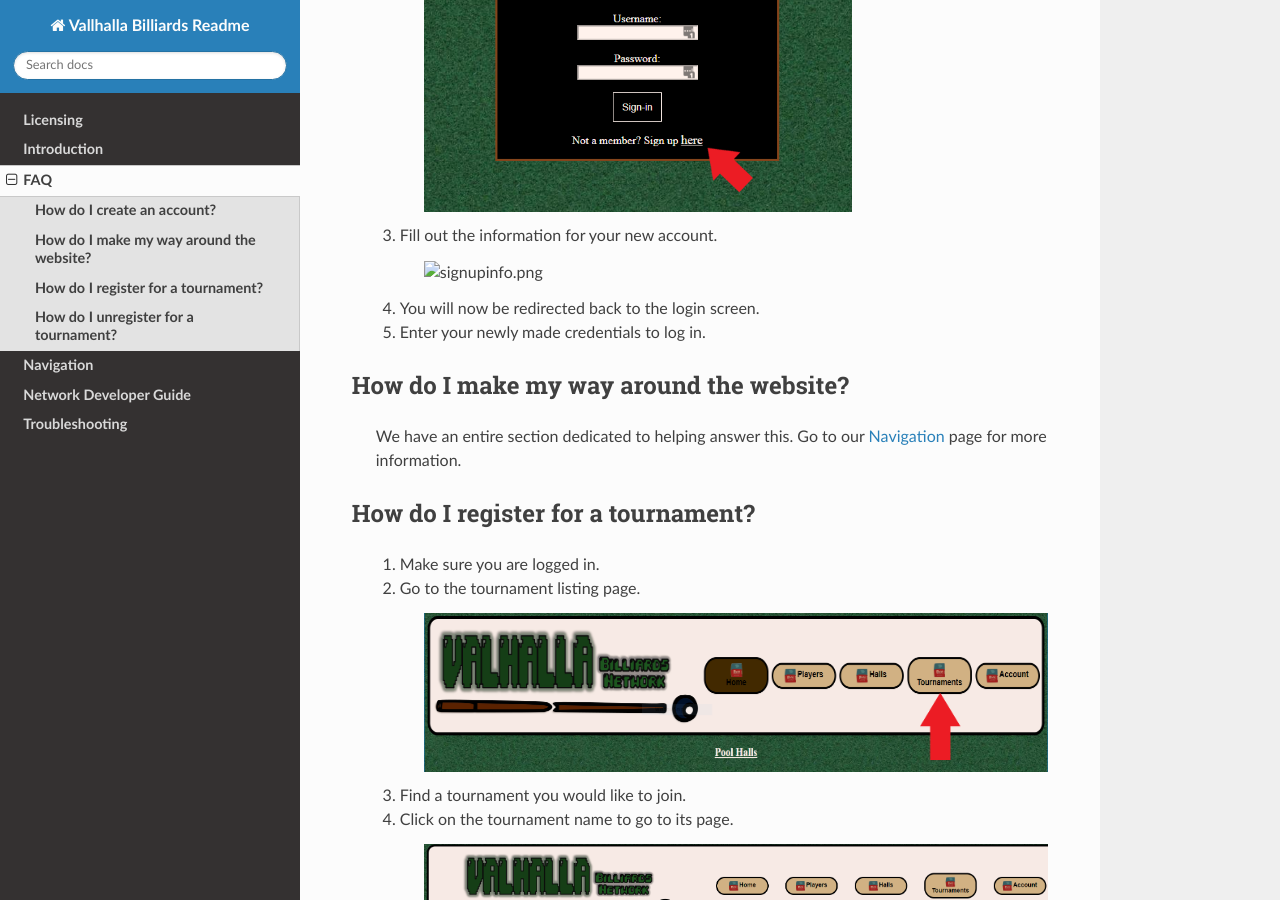
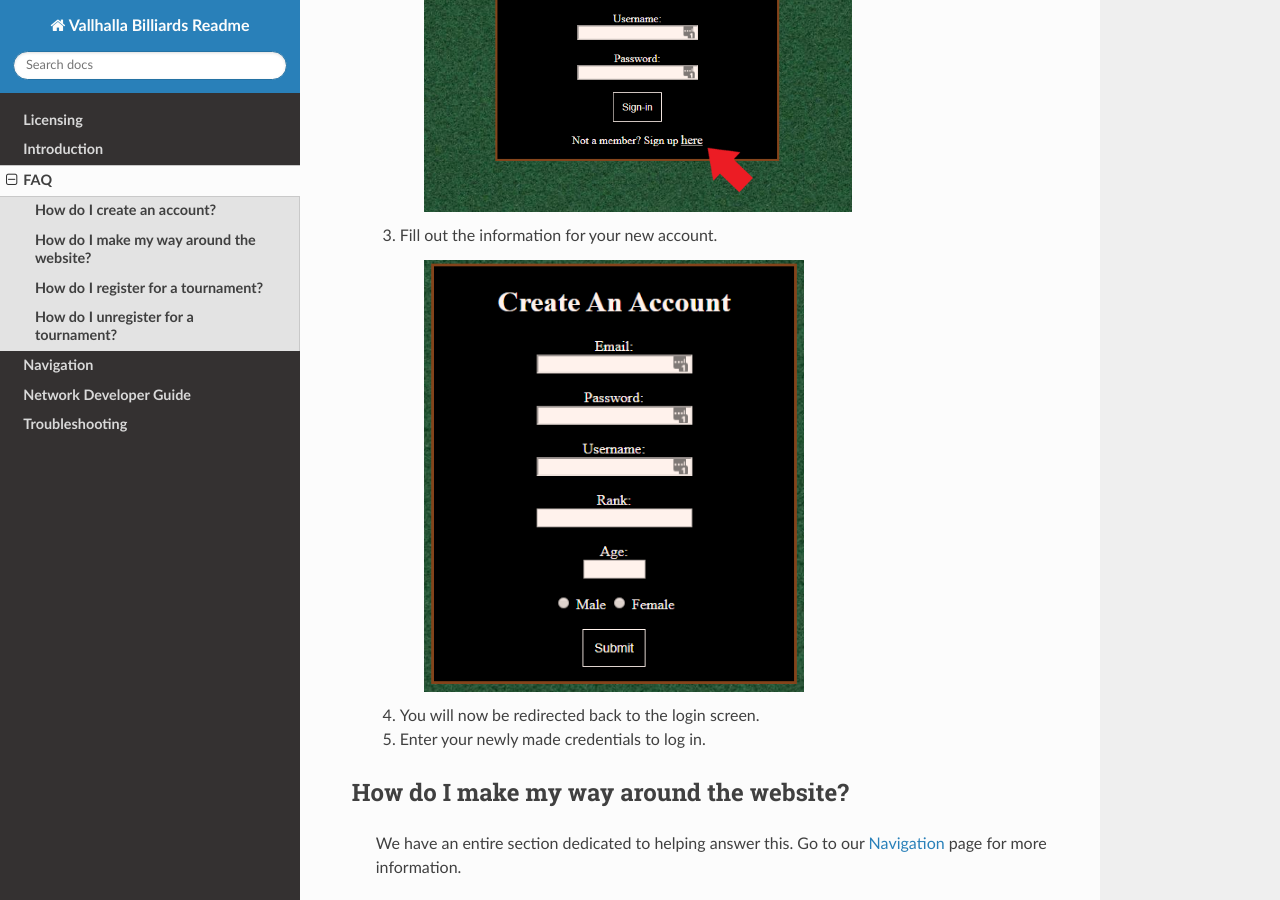
Before and after one commit to chargenp/ENG-project-documentation, a Sphinx documentation site: the page built from source/faq.rst, in a window 1280 px wide and 900 px high, scrolled down 636 px. Built offline with Sphinx 7.4.7 and the Read the Docs theme 2.0.0, drawn with Linux system fonts in a browser that asks for light colours.

Commit message:
Update faq.rst

```diff
--- a/source/faq.rst
+++ b/source/faq.rst
@@ -20,7 +20,8 @@
 
 	3. Fill out the information for your new account.
 
-		.. image:: signupinfo.png
+		.. image:: signupinfo.PNG
+			:scale: 90%
 
 	4. You will now be redirected back to the login screen.
 
```
